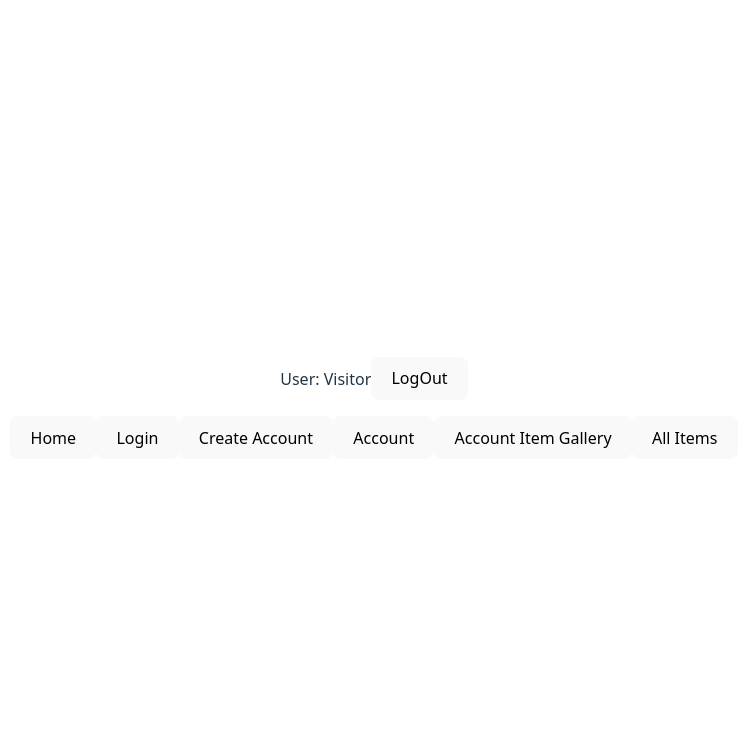
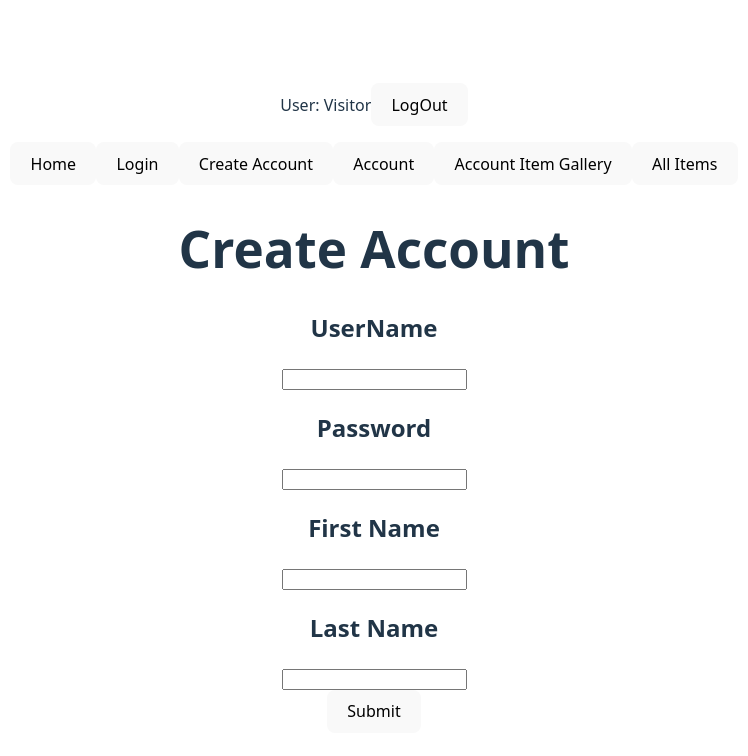
Before and after one commit to amarantino159/Z-Prefix-CRUD-APP, a React (Vite) app in the folder ui/: page /createaccount in a window 1280 px wide. Shown: the top 756 px of the page, without its empty margins (266-1014 px from the left). Built offline with nearby package versions, Linux system fonts and the light colour scheme.

Commit message:
finished account creation

```diff
--- a/ui/src/App.jsx
+++ b/ui/src/App.jsx
@@ -6,8 +6,10 @@ import { BrowserRouter as BrowserRouter, Router, Routes, Route, Link, useNavigat
 import { Home } from "./pages/Home.jsx";
 import { NavigateButtons } from "./components/NavigateButtons.jsx";
 import { Login } from "./pages/Login.jsx";
+import { CreateAccount } from "./pages/CreateAccount.jsx";
 import {useUser} from "./components/UserProvider"
 import './App.css'
+
 
 function App() {
   const [count, setCount] = useState(0);
@@ -49,6 +51,7 @@ function App() {
         <Routes>
           <Route path="/" element={<Home />}/>
           <Route path="/login" element={<Login />}/>
+          <Route path="/createaccount" element={<CreateAccount />}/>
             {/* <Route index element={<Home />} /> */}
             {/* <Route path="*" element={<NoPage />} /> */}
             {/* <Route path="product/:id" element={<Details />} /> */}
--- a/ui/src/components/NavigateButtons.jsx
+++ b/ui/src/components/NavigateButtons.jsx
@@ -12,7 +12,7 @@ export function NavigateButtons() {
       <p>User: {user?user.Username:'Visitor'}<button onClick={()=>setUser(undefined)}>LogOut</button></p>
       <button onClick={()=>navigate('/')}>Home</button>
       <button onClick={()=>navigate('/login')}>Login</button>
-      <button onClick={()=>navigate('/')}>Create Account</button>
+      <button onClick={()=>navigate('/createaccount')}>Create Account</button>
       <button onClick={()=>navigate('/')}>Account</button>
       <button onClick={()=>navigate('/')}>Account Item Gallery</button>
       <button onClick={()=>navigate('/')}>All Items</button>
--- /dev/null
+++ b/ui/src/pages/CreateAccount.jsx
@@ -0,0 +1,71 @@
+import { useEffect, useState } from "react";
+import useSWR from "swr";
+import { BrowserRouter as BrowserRouter, Router, Routes, Route, Link, useNavigate } from "react-router-dom";
+import {useUser} from "../components/UserProvider"
+// import { Gallery } from "../components/Gallery.jsx";
+
+
+
+export function CreateAccount() {
+  const navigate = useNavigate();
+  const {user,setUser} = useUser();
+  return(<>
+    <h1>Create Account</h1>
+    <h2>UserName</h2>
+    <input id='UsernameInput' type='text' defaultValue=''/>
+    <h2>Password</h2>
+    <input id='PasswordInput' type='text' defaultValue=''/>
+    <h2>First Name</h2>
+    <input id='FirstNameInput' type='text' defaultValue=''/>
+    <h2>Last Name</h2>
+    <input id='LastNameInput' type='text' defaultValue=''/>
+    <br/>
+    <button onClick={async ()=>{
+      let usernameEntered = document.getElementById('UsernameInput').value
+      let passwordEntered = document.getElementById('PasswordInput').value
+      let firstnameEntered = document.getElementById('FirstNameInput').value
+      let lastnameEntered = document.getElementById('LastNameInput').value
+
+      console.log('user '+usernameEntered)
+      console.log('pass '+passwordEntered)
+      console.log('first '+firstnameEntered)
+      console.log('last '+lastnameEntered)
+
+      apiPost(usernameEntered,passwordEntered,firstnameEntered,lastnameEntered)
+      // apiLog(usernameEntered,passwordEntered)
+
+    }}>Submit</button>
+  </>)
+
+//   const response = await fetch("https://example.org/post", {
+//   method: "POST",
+//   body: JSON.stringify({ username: "example" }),
+
+//    });
+
+}
+
+async function apiPost(username,password,firstname,lastname){
+  if(username&&password&&firstname&&lastname){
+    const newuser = {
+      First_Name: firstname,
+      Last_Name: lastname,
+      Username: username,
+      Password: password
+    };
+    console.log(JSON.stringify(newuser));
+
+    const response = await fetch("http://localhost:8080/users", {
+    method: "POST",
+    headers: {
+    "Content-Type": "application/json",
+  },
+    body: JSON.stringify(newuser),
+
+    });
+    console.log(response);
+  }
+  else{
+    console.log('what')
+  }
+}
```
